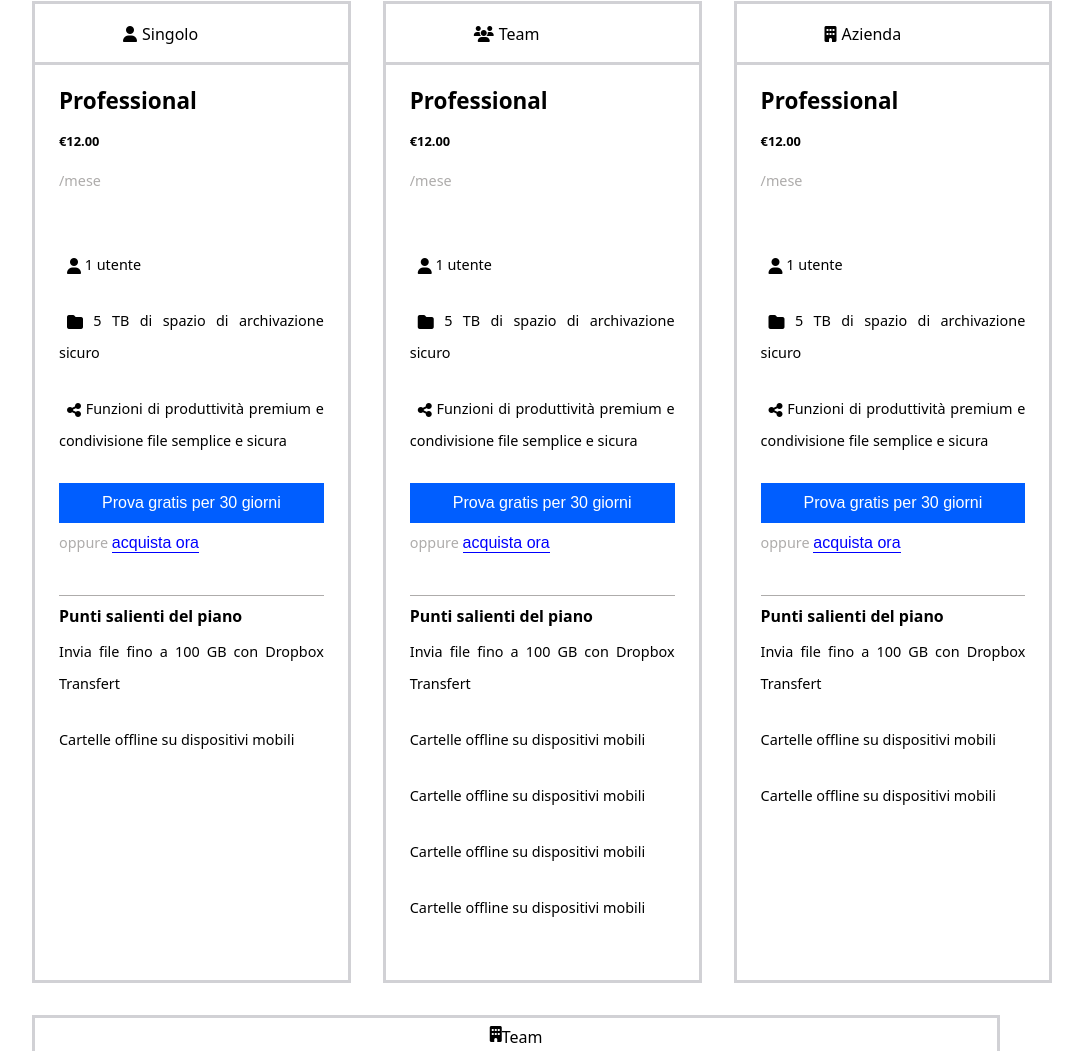
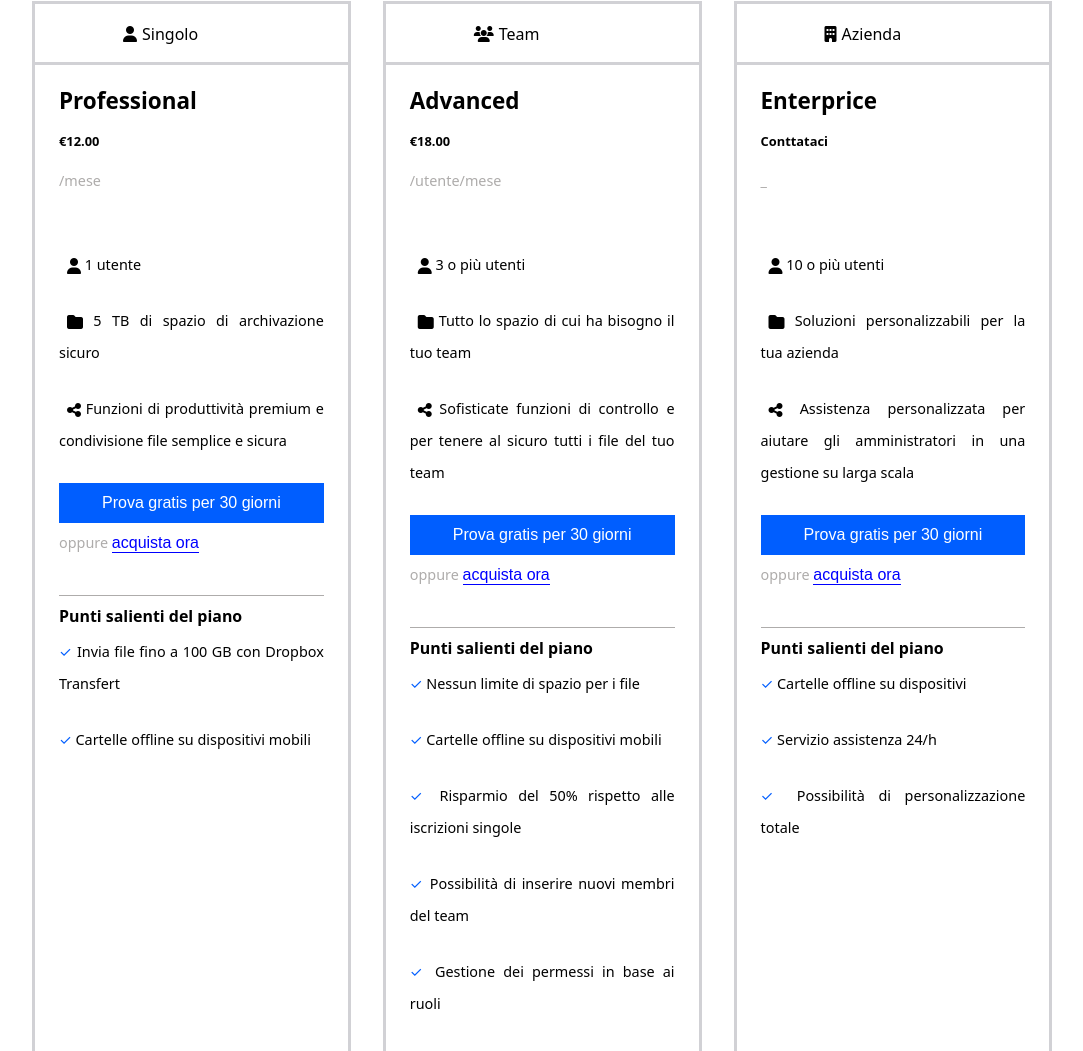
Before and after one commit to ValerioL96/htmlcss-dropbox, a plain HTML site: page index.html in a window 1280 px wide. Shown: the part 1667-2718 px from the top of the page, without its empty margins (140-1223 px from the left). Drawn offline with nearby package versions, Linux system fonts and the light colour scheme.

Commit message:
added chech in div.professional

```diff
--- a/CSS/style.css
+++ b/CSS/style.css
@@ -160,8 +160,8 @@ div.container div.offers article li{
     font-size: 1rem;
 }
 
-#check{
-list-style-type:lower-greek blue;
+.check{
+    color: hsl(217.88deg 100% 50%);
 }
 
 #p-offers{
--- a/index.html
+++ b/index.html
@@ -123,9 +123,19 @@
                             <p id="p-offers">oppure <input type="button" value="acquista ora" id="button"></p>
 
                             <h5>Punti salienti del piano</h5>
-                            <ul id="check">
-                                <li>Invia file fino a 100 GB con Dropbox Transfert</li>
-                                <li>Cartelle offline su dispositivi mobili</li>
+                            <ul>
+                                <li>
+                                    <span class="check">
+                                        &check;
+                                    </span>
+                                    Invia file fino a 100 GB con Dropbox Transfert
+                                </li>
+                                <li>
+                                    <span class="check">
+                                        &check;
+                                    </span>
+                                    Cartelle offline su dispositivi mobili
+                                </li>
                             </ul>
 
                         </div>
@@ -146,21 +156,21 @@
 
                         <div class="professional">
 
-                            <h3>Professional</h3>
-                            <h6>&euro;12.00</h6>
-                            <p>/mese</p>
+                            <h3>Advanced</h3>
+                            <h6>&euro;18.00</h6>
+                            <p>/utente/mese</p>
                             <ul>
                                 <li>
                                     <i class="fa-solid fa-user"></i>
-                                    1 utente
+                                    3 o più utenti
                                 </li>
                                 <li>
                                     <i class="fa-solid fa-folder"></i>
-                                    5 TB di spazio di archivazione sicuro
+                                    Tutto lo spazio di cui ha bisogno il tuo team
                                 </li>
                                 <li>
                                     <i class="fa-solid fa-share-nodes"></i>
-                                    Funzioni di produttività premium e condivisione file semplice e sicura
+                                    Sofisticate funzioni di controllo e per tenere al sicuro tutti i file del tuo team
                                 </li>
                             </ul>
 
@@ -169,11 +179,41 @@
 
                             <h5>Punti salienti del piano</h5>
                             <ul>
-                                <li>Invia file fino a 100 GB con Dropbox Transfert</li>
-                                <li>Cartelle offline su dispositivi mobili</li>
-                                <li>Cartelle offline su dispositivi mobili</li>
-                                <li>Cartelle offline su dispositivi mobili</li>
-                                <li>Cartelle offline su dispositivi mobili</li>
+                                <li>
+                                    <span class="check">
+                                        &check;
+                                    </span>
+                                    Nessun limite di spazio per i file
+                                </li>
+
+                                <li>
+                                    <span class="check">
+                                        &check;
+                                    </span>
+                                    Cartelle offline su dispositivi mobili
+                                </li>
+
+                                <li>
+                                    <span class="check">
+                                        &check;
+                                    </span>
+                                    Risparmio del 50% rispetto alle iscrizioni singole
+                                </li>
+
+                                <li>
+                                    <span class="check">
+                                        &check;
+                                    </span>
+                                    Possibilità di inserire nuovi membri del team
+                                </li>
+
+                                <li>
+                                    <span class="check">
+                                        &check;
+                                    </span>
+                                    Gestione dei permessi in base ai ruoli
+                                </li>
+
                             </ul>
 
                         </div>
@@ -194,21 +234,21 @@
 
                         <div class="professional">
 
-                            <h3>Professional</h3>
-                            <h6>&euro;12.00</h6>
-                            <p>/mese</p>
+                            <h3>Enterprice</h3>
+                            <h6>Conttataci</h6>
+                            <p>_</p>
                             <ul>
                                 <li>
                                     <i class="fa-solid fa-user"></i>
-                                    1 utente
+                                    10 o più utenti
                                 </li>
                                 <li>
                                     <i class="fa-solid fa-folder"></i>
-                                    5 TB di spazio di archivazione sicuro
+                                     Soluzioni personalizzabili per la tua azienda
                                 </li>
                                 <li>
                                     <i class="fa-solid fa-share-nodes"></i>
-                                    Funzioni di produttività premium e condivisione file semplice e sicura
+                                    Assistenza personalizzata per aiutare gli amministratori in una gestione su larga scala
                                 </li>
                             </ul>
 
@@ -217,9 +257,26 @@
 
                             <h5>Punti salienti del piano</h5>
                             <ul>
-                                <li>Invia file fino a 100 GB con Dropbox Transfert</li>
-                                <li>Cartelle offline su dispositivi mobili</li>
-                                <li>Cartelle offline su dispositivi mobili</li>
+                                <li>
+                                    <span class="check">
+                                        &check;
+                                    </span>
+                                    Cartelle offline su dispositivi
+                                </li>
+
+                                <li>
+                                    <span class="check">
+                                        &check;
+                                    </span>
+                                    Servizio assistenza 24/h
+                                </li>
+
+                                <li>
+                                    <span class="check">
+                                        &check;
+                                    </span>
+                                    Possibilità di personalizzazione totale
+                                </li>
                             </ul>
 
                         </div>
```
